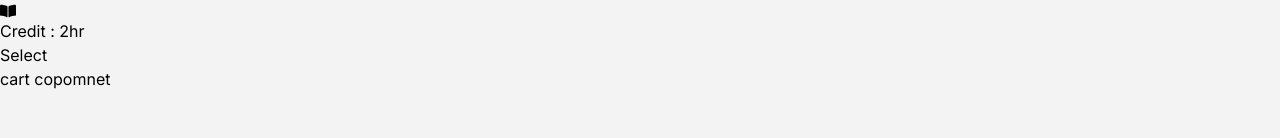
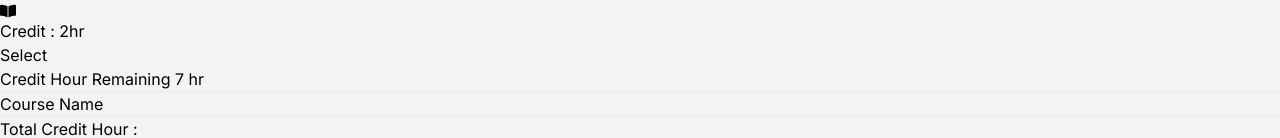
Before and after one commit to Sohan0898/course-registration, a React (Vite) app: page / in a window 1280 px wide. Shown: the part 4025-4163 px from the top of the page. Before the commit the page ends 4116 px from the top, so only its background shows below. Built offline with nearby package versions, Linux system fonts and the light colour scheme.

Commit message:
added onclick and cart section, show data whith handler

```diff
--- a/src/App.css
+++ b/src/App.css
@@ -1,4 +1,4 @@
 body {
   font-family: "Inter", sans-serif;
-  background: #F3F3F3;
+  background: #f3f3f3;
 }
--- a/src/App.jsx
+++ b/src/App.jsx
@@ -4,9 +4,7 @@ import Home from "./components/Home/Home";
 function App() {
   return (
     <div className="max-w-screen-2xl mx-auto px-4 md:px-12 lg:px-16 py-5 my-10">
-      <h1 className="text-4xl font-bold text-center">
-        Course Registration
-      </h1>
+      <h1 className="text-4xl font-bold text-center">Course Registration</h1>
       <Home></Home>
     </div>
   );
--- a/src/components/Cart/Cart.jsx
+++ b/src/components/Cart/Cart.jsx
@@ -1,9 +1,30 @@
-const Cart = () => {
-    return (
-        <div>
-            <h3 className="text-3xl">Cart</h3>
-        </div>
-    );
+/* eslint-disable no-undef */
+/* eslint-disable react/prop-types */
+/* eslint-disable no-unused-vars */
+const Cart = ({ selectCourse }) => {
+  //  console.log(selectCourse);
+  return (
+    <div className="px-6 mt-10 max-w-xs rounded-xl overflow-hidden shadow-lg bg-white">
+      <h3 className=" py-6 text-xl font-bold text-[#2F80ED]">
+        Credit Hour Remaining 7 hr
+      </h3>
+      <hr />
+      <h2 className=" py-6 text-2xl font-bold">Course Name</h2>
+      {selectCourse.map((course) => (
+        <li
+          className="text-base leading-7 text-gray-500 "
+          key={course.id}
+          type="1"
+        >
+          {course.course_name}
+        </li>
+      ))}
+      <hr className="mt-6" />
+      <p className="py-6 text-lg text-gray-500 font-medium">
+        Total Credit Hour :
+      </p>
+    </div>
+  );
 };
 
 export default Cart;
--- a/src/components/Home/Home.jsx
+++ b/src/components/Home/Home.jsx
@@ -1,13 +1,20 @@
 import { useEffect, useState } from "react";
 import { FaDollarSign, FaBookOpen } from "react-icons/fa";
+import Cart from "../Cart/Cart";
 const Home = () => {
   const [courses, setCourses] = useState([]);
+  const [selectCourse, setSelectCourse] = useState([]);
   useEffect(() => {
     fetch("/course.json")
       .then((res) => res.json())
       .then((data) => setCourses(data));
   }, []);
-//   console.log(courses);
+  //   console.log(courses);
+
+  const handleSelectCourse = (course) => {
+    setSelectCourse([...selectCourse, course]);
+  };
+  // console.log(selectCourse);
 
   return (
     <div className="flex justify-center gap-10">
@@ -47,15 +54,18 @@ const Home = () => {
               </div>
             </div>
             <div className="px-6 pb-4 pt-2 text-center">
-              <button className="bg-blue-500 hover:bg-blue-700 text-white font-semibold py-2 w-full rounded-lg">
+              <button
+                onClick={() => handleSelectCourse(course)}
+                className="bg-blue-500 hover:bg-blue-700 text-white font-semibold py-2 w-full rounded-lg"
+              >
                 Select
               </button>
             </div>
           </div>
         ))}
       </div>
-      <div>
-        <h1 className="text-3xl">cart copomnet</h1>
+      <div className="">
+        <Cart selectCourse={selectCourse}></Cart>
       </div>
     </div>
   );
```
